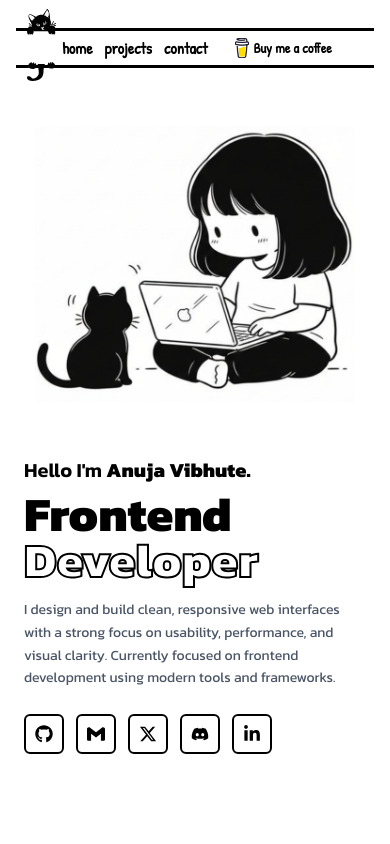
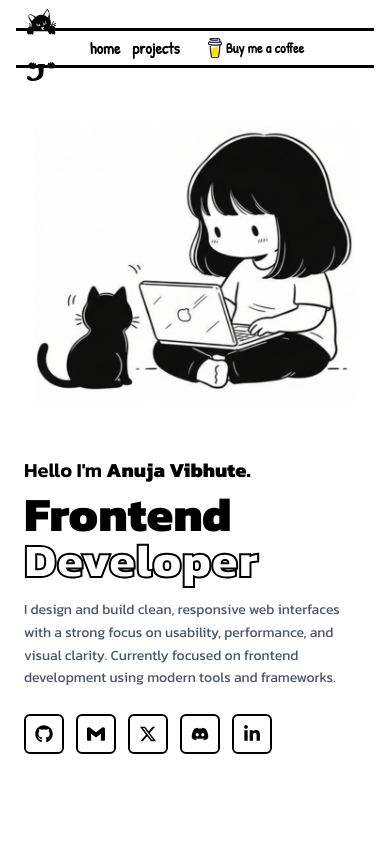
Before and after one commit to irunonironic/portfolio, a Next.js app: page / in a window 390 px wide. Shown: the top 844 px of the page. Built offline with nearby package versions, Linux system fonts and the light colour scheme.

Commit message:
fix: navbar mobile view

```diff
--- a/app/components/navbar.tsx
+++ b/app/components/navbar.tsx
@@ -14,7 +14,7 @@
   { name: "home", href: "#home", mobile: true },
   { name: "projects", href: "#projects", mobile: true },
   { name: "skills", href: "#skills", mobile: false },
-  { name: "contact", href: "#contact", mobile: true},
+  { name: "contact", href: "#contact", mobile: false},
 ];
 
 const navLinkClass =
```
